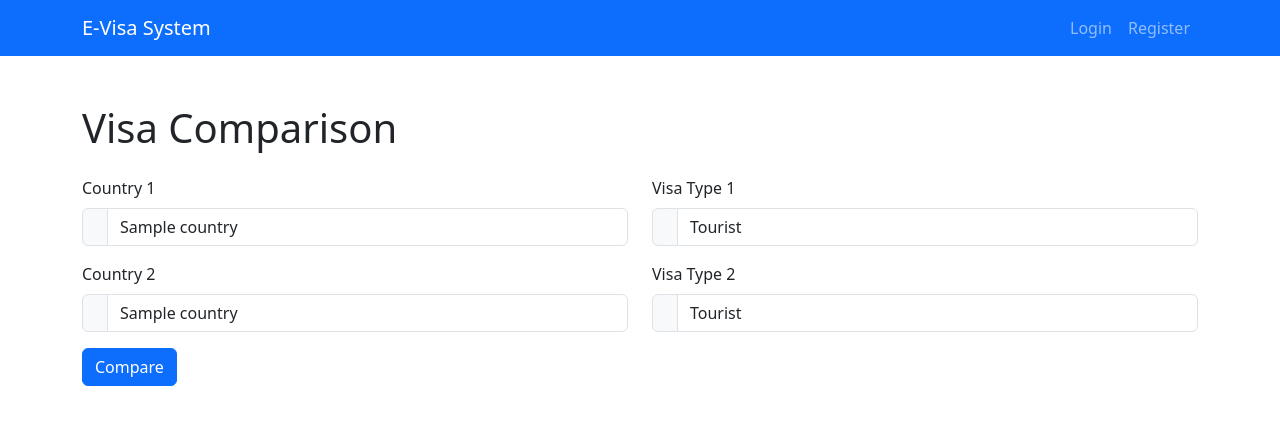
After one commit to SultanMargulan/E-Visa, a Flask app: page /visa-comparison in a window 1280 px wide. The commit adds this page. Shown: the top 425 px of the page. Run offline with Flask 3, Linux system fonts and the light colour scheme; tables that the repository leaves empty hold one stand-in row (values such as "Sample post"); some libraries are stand-ins or nearby versions.

Commit message:
Added visa comparison and visa cost calculator for authorised users

```diff
--- a/app/routes.py
+++ b/app/routes.py
@@ -325,3 +325,41 @@ def delete_visa_info(visa_info_id):
     db.session.commit()
     flash('Visa information deleted successfully', 'success')
     return redirect(url_for('main.admin_visa_info'))
+
+# VISA COST CALCULATOR
+@bp.route('/visa-cost-calculator', methods=['GET', 'POST'])
+def visa_cost_calculator():
+    countries = Country.query.all()
+    visa_types = ['Tourist', 'Work', 'Student']
+    visa_info = None
+    total_cost = None
+
+    if request.method == 'POST':
+        country_id = request.form.get('country_id')
+        visa_type = request.form.get('visa_type')
+        num_applicants = int(request.form.get('num_applicants', 1))
+
+        visa_info = VisaInfo.query.filter_by(country_id=country_id, visa_type=visa_type).first()
+        if visa_info:
+            total_cost = visa_info.cost * num_applicants
+
+    return render_template('visa_cost_calculator.html', countries=countries, visa_types=visa_types, visa_info=visa_info, total_cost=total_cost)
+
+# VISA COMPARISON
+@bp.route('/visa-comparison', methods=['GET', 'POST'])
+def visa_comparison():
+    countries = Country.query.all()
+    visa_types = ['Tourist', 'Work', 'Student']
+    visa_info_1 = None
+    visa_info_2 = None
+
+    if request.method == 'POST':
+        country_id_1 = request.form.get('country_id_1')
+        visa_type_1 = request.form.get('visa_type_1')
+        country_id_2 = request.form.get('country_id_2')
+        visa_type_2 = request.form.get('visa_type_2')
+
+        visa_info_1 = VisaInfo.query.filter_by(country_id=country_id_1, visa_type=visa_type_1).first()
+        visa_info_2 = VisaInfo.query.filter_by(country_id=country_id_2, visa_type=visa_type_2).first()
+
+    return render_template('visa_comparison.html', countries=countries, visa_types=visa_types, visa_info_1=visa_info_1, visa_info_2=visa_info_2)
--- a/app/templates/includes/navbar.html
+++ b/app/templates/includes/navbar.html
@@ -14,6 +14,12 @@
                         </li>
                         <li class="nav-item">
                             <a class="nav-link" href="{{ url_for('main.visa_status') }}">Track Visa Applications</a>
+                        </li>
+                        <li class="nav-item">
+                            <a class="nav-link" href="{{ url_for('main.visa_cost_calculator') }}">Visa Cost Calculator</a>
+                        </li>
+                        <li class="nav-item">
+                            <a class="nav-link" href="{{ url_for('main.visa_comparison') }}">Visa Comparison</a>
                         </li>
                     {% endif %}
 
--- /dev/null
+++ b/app/templates/visa_comparison.html
@@ -0,0 +1,98 @@
+<!DOCTYPE html>
+<html lang="en">
+<head>
+    <meta charset="UTF-8">
+    <meta name="viewport" content="width=device-width, initial-scale=1.0">
+    <title>Visa Comparison</title>
+    <link href="https://cdn.jsdelivr.net/npm/bootstrap@5.3.0-alpha1/dist/css/bootstrap.min.css" rel="stylesheet">
+    <link href="https://cdnjs.cloudflare.com/ajax/libs/font-awesome/5.15.3/css/all.min.css" rel="stylesheet">
+</head>
+<body>
+    {% include 'includes/navbar.html' %}
+    <div class="container mt-5">
+        <h1 class="mb-4">Visa Comparison</h1>
+        <form method="POST">
+            <div class="row">
+                <div class="col-md-6 mb-3">
+                    <label for="country_id_1" class="form-label">Country 1</label>
+                    <div class="input-group">
+                        <span class="input-group-text"><i class="bi bi-geo-alt"></i></span>
+                        <select id="country_id_1" name="country_id_1" class="form-control">
+                            {% for country in countries %}
+                            <option value="{{ country.id }}">{{ country.name }}</option>
+                            {% endfor %}
+                        </select>
+                    </div>
+                </div>
+                <div class="col-md-6 mb-3">
+                    <label for="visa_type_1" class="form-label">Visa Type 1</label>
+                    <div class="input-group">
+                        <span class="input-group-text"><i class="bi bi-card-text"></i></span>
+                        <select id="visa_type_1" name="visa_type_1" class="form-control" required>
+                            {% for visa_type in visa_types %}
+                            <option value="{{ visa_type }}">{{ visa_type }}</option>
+                            {% endfor %}
+                        </select>
+                    </div>
+                </div>
+            </div>
+            <div class="row">
+                <div class="col-md-6 mb-3">
+                    <label for="country_id_2" class="form-label">Country 2</label>
+                    <div class="input-group">
+                        <span class="input-group-text"><i class="bi bi-geo-alt"></i></span>
+                        <select id="country_id_2" name="country_id_2" class="form-control">
+                            {% for country in countries %}
+                            <option value="{{ country.id }}">{{ country.name }}</option>
+                            {% endfor %}
+                        </select>
+                    </div>
+                </div>
+                <div class="col-md-6 mb-3">
+                    <label for="visa_type_2" class="form-label">Visa Type 2</label>
+                    <div class="input-group">
+                        <span class="input-group-text"><i class="bi bi-card-text"></i></span>
+                        <select id="visa_type_2" name="visa_type_2" class="form-control" required>
+                            {% for visa_type in visa_types %}
+                            <option value="{{ visa_type }}">{{ visa_type }}</option>
+                            {% endfor %}
+                        </select>
+                    </div>
+                </div>
+            </div>
+            <button type="submit" class="btn btn-primary">Compare</button>
+        </form>
+        {% if visa_info_1 and visa_info_2 %}
+        <table class="table table-striped mt-4">
+            <thead>
+                <tr>
+                    <th>Attribute</th>
+                    <th>Visa 1</th>
+                    <th>Visa 2</th>
+                </tr>
+            </thead>
+            <tbody>
+                <tr>
+                    <td>Cost</td>
+                    <td>{{ visa_info_1.cost }}</td>
+                    <td>{{ visa_info_2.cost }}</td>
+                </tr>
+                <tr>
+                    <td>Processing Time</td>
+                    <td>{{ visa_info_1.processing_time }}</td>
+                    <td>{{ visa_info_2.processing_time }}</td>
+                </tr>
+                <tr>
+                    <td>Requirements</td>
+                    <td>{{ visa_info_1.requirements }}</td>
+                    <td>{{ visa_info_2.requirements }}</td>
+                </tr>
+            </tbody>
+        </table>
+        {% endif %}
+    </div>
+    <script src="https://code.jquery.com/jquery-3.5.1.slim.min.js"></script>
+    <script src="https://cdn.jsdelivr.net/npm/@popperjs/core@2.5.4/dist/umd/popper.min.js"></script>
+    <script src="https://stackpath.bootstrapcdn.com/bootstrap/4.5.2/js/bootstrap.min.js"></script>
+</body>
+</html>
```
Also changed, not shown: app/templates/visa_cost_calculator.html (added, +54 -0 lines).
